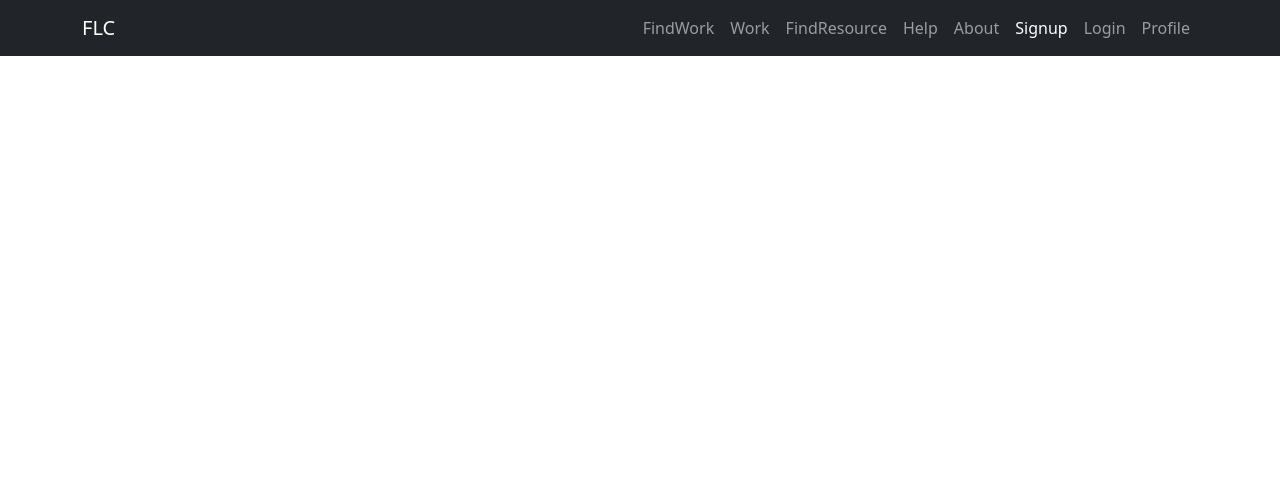
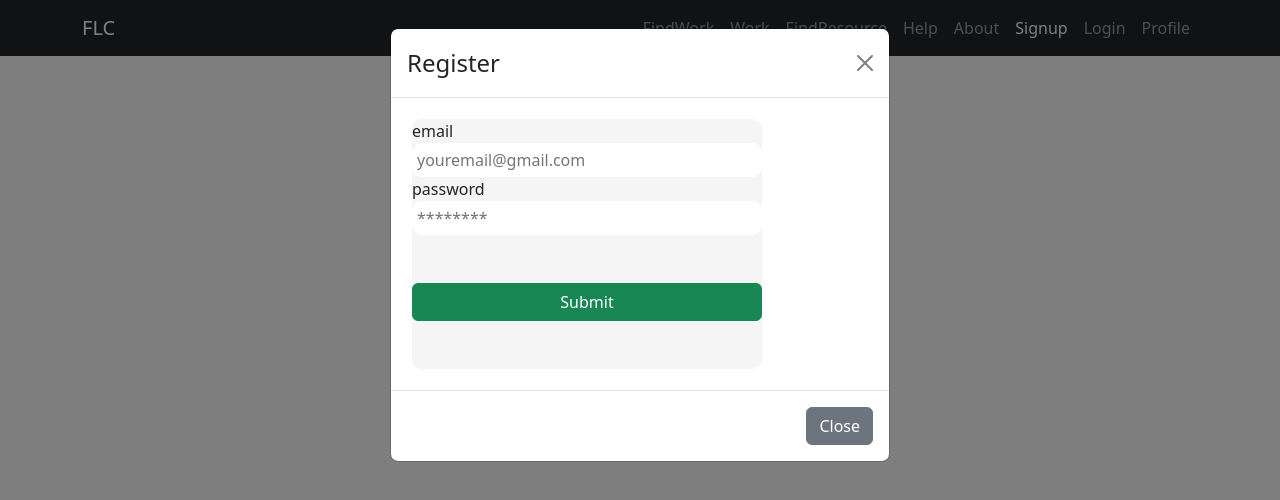
Before and after one commit to maldanna/ReactJS, a React (Create React App) app in the folder farrmer-labour-app/: page /signup in a window 1280 px wide. Shown: the top 500 px of the page. Built offline with nearby package versions, Linux system fonts and the light colour scheme.

Commit message:
added form

```diff
--- a/farrmer-labour-app/public/index.html
+++ b/farrmer-labour-app/public/index.html
@@ -16,5 +16,6 @@
   <body>
     <noscript>You need to enable JavaScript to run this app.</noscript>
     <div id="root"></div>
+    <div id="modal-root"></div>
   </body>
 </html>
--- a/farrmer-labour-app/src/App.js
+++ b/farrmer-labour-app/src/App.js
@@ -2,12 +2,17 @@ import React from 'react';
 import 'bootstrap/dist/css/bootstrap.min.css';
 import { BrowserRouter } from "react-router-dom";
 import HomeNavigationBar from './components/HomeNavigationBar';
+import Signup from './components/Signup';
 
 function App() {
   return (
-    <BrowserRouter>
-      <HomeNavigationBar />
-    </BrowserRouter>
+
+    <>
+      <BrowserRouter>
+        <HomeNavigationBar />
+      </BrowserRouter>
+    </>
+
   );
 }
 export default App;
--- a/farrmer-labour-app/src/components/HomeNavigationbarStyle.css
+++ b/farrmer-labour-app/src/components/HomeNavigationbarStyle.css
@@ -4,40 +4,31 @@
   }
 
 .auth-form-container {
-      padding: 5rem;
-      border: 1px solid white;
+      border:2px;
+      border-color: black;
       border-radius: 10px;
-      margin: 0.5rem;
+      margin:5px;
       text-align: center;
       display: flex;
-      min-height: 100vh;
-      align-items: center;
-      justify-content: center;
-      color: white;
-      background-image: linear-gradient(79deg, #7439db, #C66FBC 48%, #F7944D);
-      width: 250px;
-      height: auto;
-
+      width: 350px;
+      height: 250px;
+      background-color: whitesmoke;
     }
-
 
   label {
     text-align: left;
-    padding: 0.25rem 0;
   }
 
   input {
-    margin: 0.5rem 0;
-    padding: 1rem;
     border: none;
     border-radius: 10px;
+    padding: 5px;
+    color: black;
   }
-
   button {
     border: none;
-    background-color: white;
-    padding: 20px;
     border-radius: 10px;
-    cursor: pointer;
-    color: #7439db;
+    padding: 5px;
+    padding-left: 40px;
+    align-items: center;
   }
--- a/farrmer-labour-app/src/components/Profile.js
+++ b/farrmer-labour-app/src/components/Profile.js
@@ -1,8 +1,10 @@
 import {React,memo} from 'react';
+import SignupModal from './SignupModal';
 function Profile(){
     return(
         <>
             <div> profile page </div>
+            <SignupModal />
         </>
     );
 }
--- a/farrmer-labour-app/src/components/Signup.js
+++ b/farrmer-labour-app/src/components/Signup.js
@@ -1,37 +1,15 @@
 import React, { useState } from "react";
 import HomePage from "./HomePage";
-import { Modal } from "react-bootstrap";
-function Signup(props)
+import { Modal,Button } from "react-bootstrap";
+import createPortal from 'react-dom';
+import SignupModal from './SignupModal';
+function Signup()
  {
-    const [email, setEmail] = useState('');
-    const [pass, setPass] = useState('');
-    const [name, setName] = useState('');
-
-    const handleSubmit = (e) => {
-        e.preventDefault();
-        console.log(email);
-        alert("done");
-    }
-
-    return (
-
-        <Modal>
-            <div className="auth-form-container">
-            <h2>Register</h2>
-            <form className="register-form" onSubmit={handleSubmit}>
-                <label htmlFor="name">Full name</label>
-                <input value={name} name="name" onChange={(e) => setName(e.target.value)} id="name" placeholder="full Name" />
-                <label htmlFor="email">email</label>
-                <input value={email} onChange={(e) => setEmail(e.target.value)}type="email" placeholder="youremail@gmail.com" id="email" name="email" />
-                <label htmlFor="password">password</label>
-                <input value={pass} onChange={(e) => setPass(e.target.value)} type="password" placeholder="********" id="password" name="password" />
-                <button type="submit">Submit</button>
-            </form>
-        </div>
-        </Modal>
-    )
-}
+    return( <>
+        <SignupModal />
+        </>
+    );
+ }
 export default Signup;
-
-// used below link for react input validation
-//https://www.npmjs.com/package/reactjs-input-validator
+    // used below link for react input validation
+    //https://www.npmjs.com/package/reactjs-input-validator
--- /dev/null
+++ b/farrmer-labour-app/src/components/SignupModal.js
@@ -0,0 +1,54 @@
+import {React,useState} from 'react';
+import { Modal,Button} from 'react-bootstrap';
+import { createPortal } from 'react-dom';
+
+function SignupModal(){
+    const [signupData,setsignupData] =useState({});
+    const [email, setEmail] = useState('');
+    const [pass, setPass] = useState('');
+    const [name, setName] = useState('');
+
+    const [show, setShow] = useState(true);
+    const handleClose = () => setShow(false);
+    const handleShow = () => setShow(true);
+
+    const handleSubmit = (e) => {
+        e.preventDefault();
+        setsignupData({
+            "email":"maldanna432@gmail.com",
+            "password":"1234"
+        });
+        alert("done");
+        console(signupData["email"]);
+        console(signupData["password"]);
+        setEmail(e.email.value)
+    }
+    return createPortal(
+        <>
+        < Modal show={show} onHide={handleClose}>
+            <Modal.Header closeButton>
+                <Modal.Title>Register</Modal.Title>
+            </Modal.Header>
+            <Modal.Body>
+                    <div className="auth-form-container">
+                        <form className="register-form" onSubmit={handleSubmit}>
+                            <label htmlFor="email">email</label>
+                            <input value={email} onChange={(e) => setEmail(e.target.value)} type="email" placeholder="youremail@gmail.com" id="email" name="email" />
+                            <label htmlFor="password">password</label>
+                            <input value={pass} onChange={(e) => setPass(e.target.value)} type="password" placeholder="********" id="password" name="password" />
+                            <br />
+                            <br />
+                            <button class="btn btn-success" type="submit">Submit</button>
+                        </form>
+                    </div>
+            </Modal.Body>
+            <Modal.Footer>
+                    <Button variant="secondary" onClick={handleClose}>
+                            Close
+                    </Button>
+            </Modal.Footer>
+        </Modal>
+        </>, document.getElementById('modal-root')
+        );
+}
+export default SignupModal;
--- a/farrmer-labour-app/src/index.js
+++ b/farrmer-labour-app/src/index.js
@@ -3,6 +3,8 @@ import ReactDOM from 'react-dom/client';
 import './index.css';
 import App from './App';
 import reportWebVitals from './reportWebVitals';
+import Signup from './components/Signup';
+
 
 const root = ReactDOM.createRoot(document.getElementById('root'));
 root.render(
```
